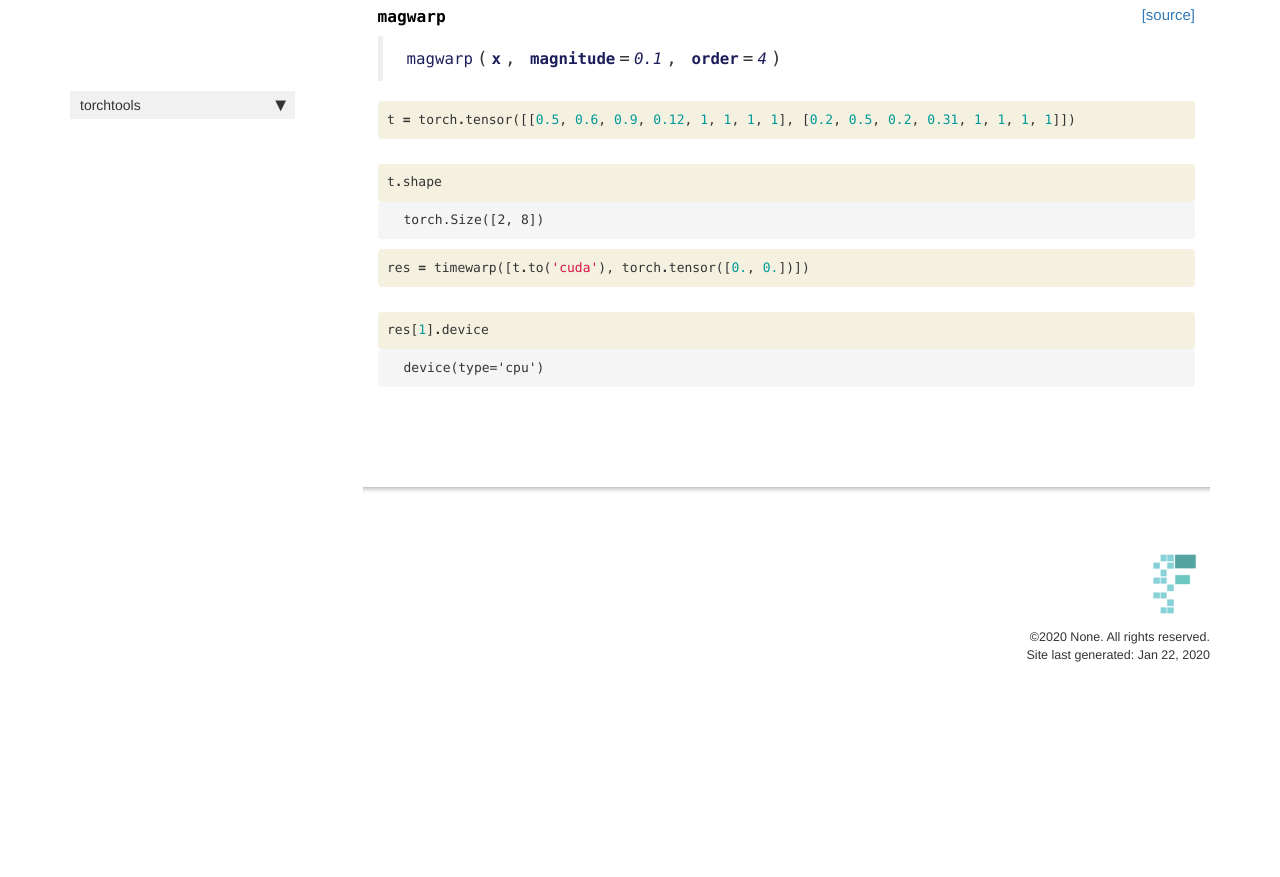
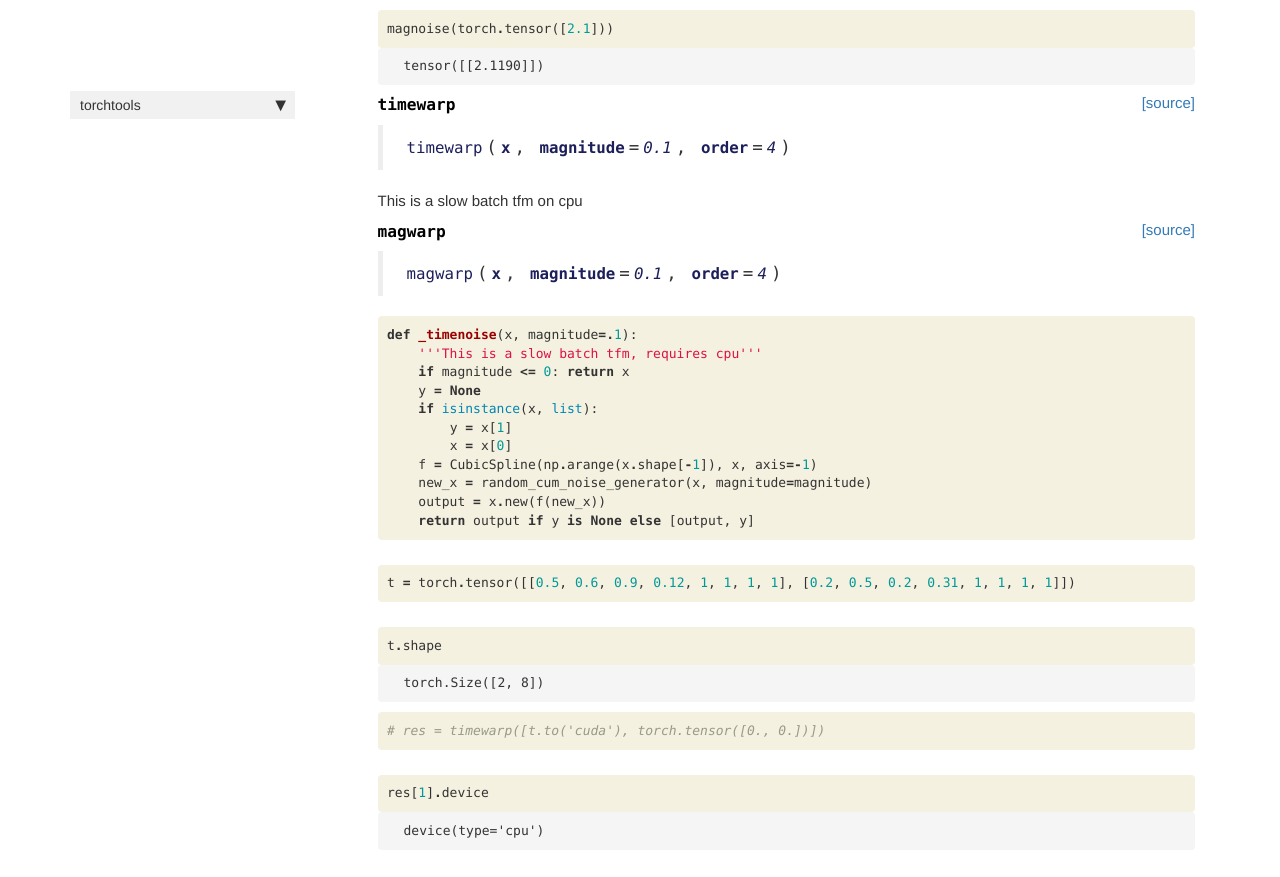
Before and after one commit to Takezo87/torchtools, a Jekyll site: the page built from docs/augmentations.html, in a window 1280 px wide and 900 px high, scrolled down 1567 px. Shown: the top 877 px of the window. Built offline with Jekyll 4.4.1, drawn with Linux system fonts in a browser that asks for light colours; nearby versions of some CDN libraries; comment, search, counter and statistics services are not loaded; before the commit the page ends 2281 px from its top, so only the background shows below that; some of the changed text lies outside the part shown.

Commit message:
fixed test errors

```diff
--- a/docs/augmentations.html
+++ b/docs/augmentations.html
@@ -30,6 +30,40 @@
 </div>
 </div>
 <div class="cell border-box-sizing code_cell rendered">
+
+</div>
+<div class="cell border-box-sizing code_cell rendered">
+<div class="input">
+
+<div class="inner_cell">
+    <div class="input_area">
+<div class=" highlight hl-ipython3"><pre><span></span><span class="kn">from</span> <span class="nn">fastai2.torch_basics</span> <span class="kn">import</span> <span class="o">*</span>
+<span class="kn">from</span> <span class="nn">fastai2.data.all</span> <span class="kn">import</span> <span class="o">*</span>
+</pre></div>
+
+    </div>
+</div>
+</div>
+
+<div class="output_wrapper">
+<div class="output">
+
+<div class="output_area">
+
+<div class="output_subarea output_text output_error">
+<pre>
+<span class="ansi-red-fg">---------------------------------------------------------------------------</span>
+<span class="ansi-red-fg">ModuleNotFoundError</span>                       Traceback (most recent call last)
+<span class="ansi-green-fg">&lt;ipython-input-3-28029e914c85&gt;</span> in <span class="ansi-cyan-fg">&lt;module&gt;</span>
+<span class="ansi-green-fg">----&gt; 1</span><span class="ansi-red-fg"> </span><span class="ansi-green-fg">from</span> fastai2<span class="ansi-blue-fg">.</span>torch_basics <span class="ansi-green-fg">import</span> <span class="ansi-blue-fg">*</span>
+<span class="ansi-green-intense-fg ansi-bold">      2</span> <span class="ansi-green-fg">from</span> fastai2<span class="ansi-blue-fg">.</span>data<span class="ansi-blue-fg">.</span>all <span class="ansi-green-fg">import</span> <span class="ansi-blue-fg">*</span>
+
+<span class="ansi-red-fg">ModuleNotFoundError</span>: No module named &#39;fastai2&#39;</pre>
+</div>
+</div>
+
+</div>
+</div>
 
 </div>
 <div class="cell border-box-sizing code_cell rendered">
@@ -231,6 +265,29 @@
 
 <div class="inner_cell">
     <div class="input_area">
+<div class=" highlight hl-ipython3"><pre><span></span><span class="k">def</span> <span class="nf">_timenoise</span><span class="p">(</span><span class="n">x</span><span class="p">,</span> <span class="n">magnitude</span><span class="o">=.</span><span class="mi">1</span><span class="p">):</span>
+    <span class="sd">&#39;&#39;&#39;This is a slow batch tfm, requires cpu&#39;&#39;&#39;</span>
+    <span class="k">if</span> <span class="n">magnitude</span> <span class="o">&lt;=</span> <span class="mi">0</span><span class="p">:</span> <span class="k">return</span> <span class="n">x</span>
+    <span class="n">y</span> <span class="o">=</span> <span class="kc">None</span>
+    <span class="k">if</span> <span class="nb">isinstance</span><span class="p">(</span><span class="n">x</span><span class="p">,</span> <span class="nb">list</span><span class="p">):</span>
+        <span class="n">y</span> <span class="o">=</span> <span class="n">x</span><span class="p">[</span><span class="mi">1</span><span class="p">]</span>
+        <span class="n">x</span> <span class="o">=</span> <span class="n">x</span><span class="p">[</span><span class="mi">0</span><span class="p">]</span>
+    <span class="n">f</span> <span class="o">=</span> <span class="n">CubicSpline</span><span class="p">(</span><span class="n">np</span><span class="o">.</span><span class="n">arange</span><span class="p">(</span><span class="n">x</span><span class="o">.</span><span class="n">shape</span><span class="p">[</span><span class="o">-</span><span class="mi">1</span><span class="p">]),</span> <span class="n">x</span><span class="p">,</span> <span class="n">axis</span><span class="o">=-</span><span class="mi">1</span><span class="p">)</span>
+    <span class="n">new_x</span> <span class="o">=</span> <span class="n">random_cum_noise_generator</span><span class="p">(</span><span class="n">x</span><span class="p">,</span> <span class="n">magnitude</span><span class="o">=</span><span class="n">magnitude</span><span class="p">)</span>
+    <span class="n">output</span> <span class="o">=</span> <span class="n">x</span><span class="o">.</span><span class="n">new</span><span class="p">(</span><span class="n">f</span><span class="p">(</span><span class="n">new_x</span><span class="p">))</span>
+    <span class="k">return</span> <span class="n">output</span> <span class="k">if</span> <span class="n">y</span> <span class="ow">is</span> <span class="kc">None</span> <span class="k">else</span> <span class="p">[</span><span class="n">output</span><span class="p">,</span> <span class="n">y</span><span class="p">]</span>
+</pre></div>
+
+    </div>
+</div>
+</div>
+
+</div>
+<div class="cell border-box-sizing code_cell rendered">
+<div class="input">
+
+<div class="inner_cell">
+    <div class="input_area">
 <div class=" highlight hl-ipython3"><pre><span></span><span class="n">t</span> <span class="o">=</span> <span class="n">torch</span><span class="o">.</span><span class="n">tensor</span><span class="p">([[</span><span class="mf">0.5</span><span class="p">,</span> <span class="mf">0.6</span><span class="p">,</span> <span class="mf">0.9</span><span class="p">,</span> <span class="mf">0.12</span><span class="p">,</span> <span class="mi">1</span><span class="p">,</span> <span class="mi">1</span><span class="p">,</span> <span class="mi">1</span><span class="p">,</span> <span class="mi">1</span><span class="p">],</span> <span class="p">[</span><span class="mf">0.2</span><span class="p">,</span> <span class="mf">0.5</span><span class="p">,</span> <span class="mf">0.2</span><span class="p">,</span> <span class="mf">0.31</span><span class="p">,</span> <span class="mi">1</span><span class="p">,</span> <span class="mi">1</span><span class="p">,</span> <span class="mi">1</span><span class="p">,</span> <span class="mi">1</span><span class="p">]])</span>
 </pre></div>
 
@@ -273,7 +330,7 @@
 
 <div class="inner_cell">
     <div class="input_area">
-<div class=" highlight hl-ipython3"><pre><span></span><span class="n">res</span> <span class="o">=</span> <span class="n">timewarp</span><span class="p">([</span><span class="n">t</span><span class="o">.</span><span class="n">to</span><span class="p">(</span><span class="s1">&#39;cuda&#39;</span><span class="p">),</span> <span class="n">torch</span><span class="o">.</span><span class="n">tensor</span><span class="p">([</span><span class="mf">0.</span><span class="p">,</span> <span class="mf">0.</span><span class="p">])])</span>
+<div class=" highlight hl-ipython3"><pre><span></span><span class="c1"># res = timewarp([t.to(&#39;cuda&#39;), torch.tensor([0., 0.])])</span>
 </pre></div>
 
     </div>
--- a/docs/core.html
+++ b/docs/core.html
@@ -274,7 +274,7 @@
 
 <div class="inner_cell">
     <div class="input_area">
-<div class=" highlight hl-ipython3"><pre><span></span><span class="k">assert</span> <span class="n">_get_loss_fn</span><span class="p">(</span><span class="s1">&#39;leaky_loss&#39;</span><span class="p">,</span> <span class="n">alpha</span><span class="o">=</span><span class="mf">0.5</span><span class="p">)(</span><span class="n">preds</span><span class="p">,</span> <span class="n">y_true</span><span class="p">)</span> <span class="o">==</span> <span class="n">leaky_loss</span><span class="p">(</span><span class="n">preds</span><span class="p">,</span> <span class="n">y_true</span><span class="p">,</span> <span class="n">alpha</span><span class="o">=</span><span class="mf">0.5</span><span class="p">)</span>
+<div class=" highlight hl-ipython3"><pre><span></span><span class="k">assert</span> <span class="n">get_loss_fn</span><span class="p">(</span><span class="s1">&#39;leaky_loss&#39;</span><span class="p">,</span> <span class="n">alpha</span><span class="o">=</span><span class="mf">0.5</span><span class="p">)(</span><span class="n">preds</span><span class="p">,</span> <span class="n">y_true</span><span class="p">)</span> <span class="o">==</span> <span class="n">leaky_loss</span><span class="p">(</span><span class="n">preds</span><span class="p">,</span> <span class="n">y_true</span><span class="p">,</span> <span class="n">alpha</span><span class="o">=</span><span class="mf">0.5</span><span class="p">)</span>
 </pre></div>
 
     </div>
```
Also changed, not shown: 2 other files.
